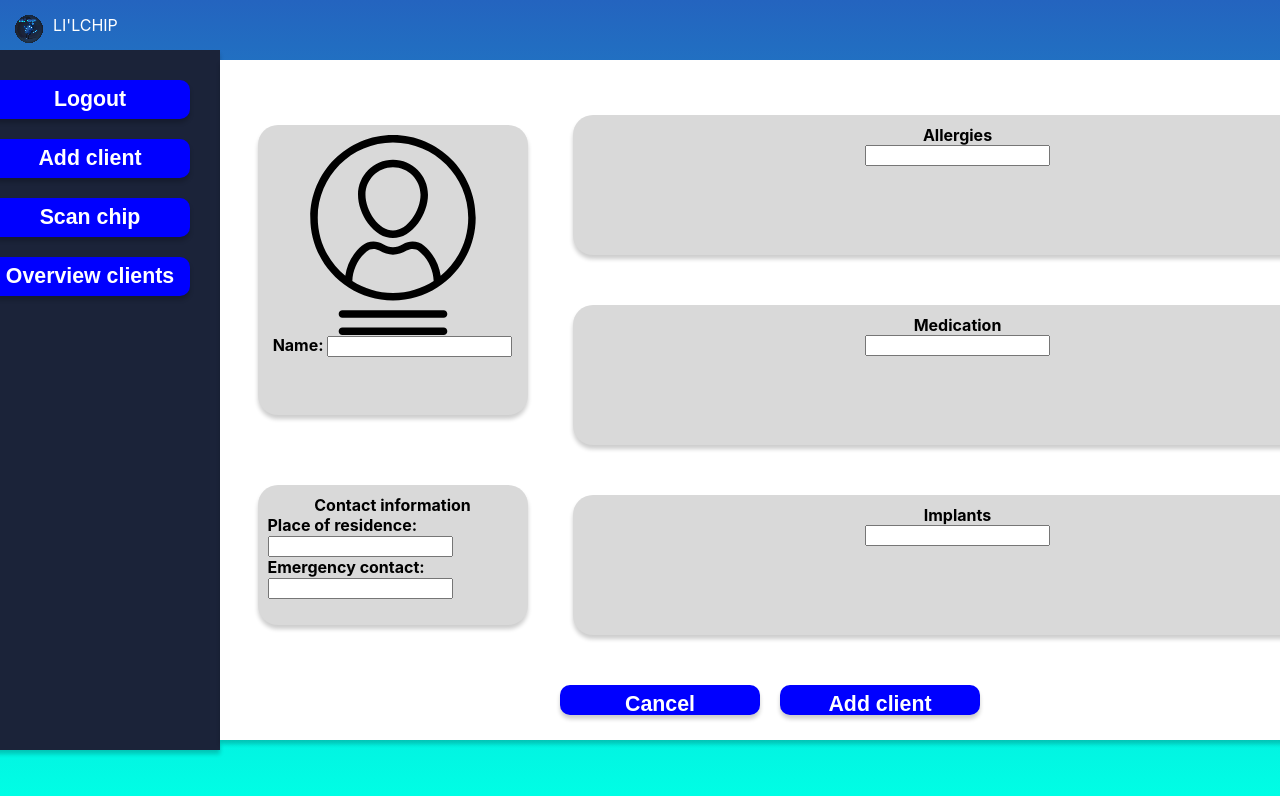
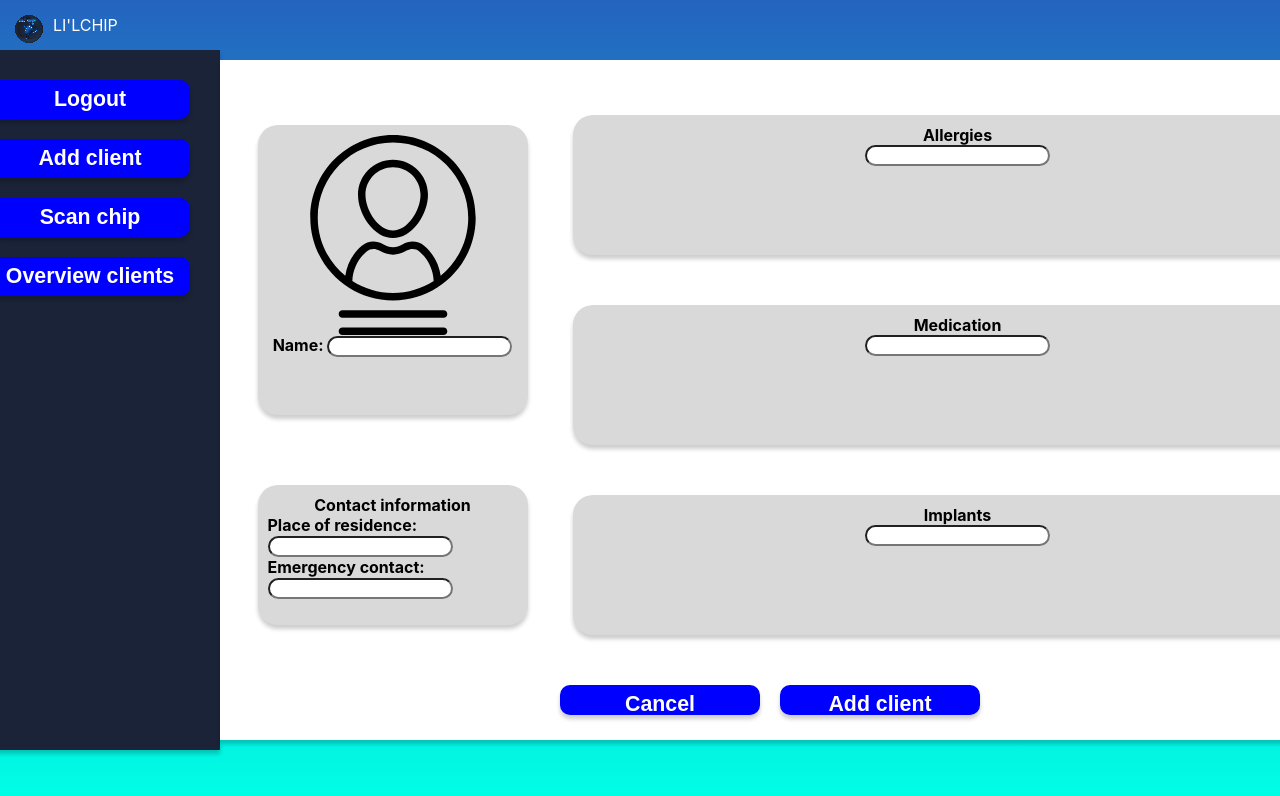
Before and after one commit to SvenLoeve/lilchip, a React (Create React App) app in the folder lilchip/: page /add-client in a window 1280 px wide. Shown: the top 796 px of the page. Built offline with nearby package versions, Linux system fonts and the light colour scheme.

Commit message:
Added notification and style

```diff
--- a/lilchip/src/pages/AddClient/AddClient.css
+++ b/lilchip/src/pages/AddClient/AddClient.css
@@ -72,3 +72,7 @@
 .buttons {
   height: 30px;
 }
+
+input {
+  border-radius: 20px;
+}
--- a/lilchip/src/pages/AddClient/AddClient.jsx
+++ b/lilchip/src/pages/AddClient/AddClient.jsx
@@ -34,7 +34,8 @@ const AddClient = () => {
                     "Content-Type": "application/json",
                 },
                 body: JSON.stringify(inputData),
-            })
+            },
+                alert("Client added"))
         } catch (error) {
             console.error("Failed to add user")
         }
```
